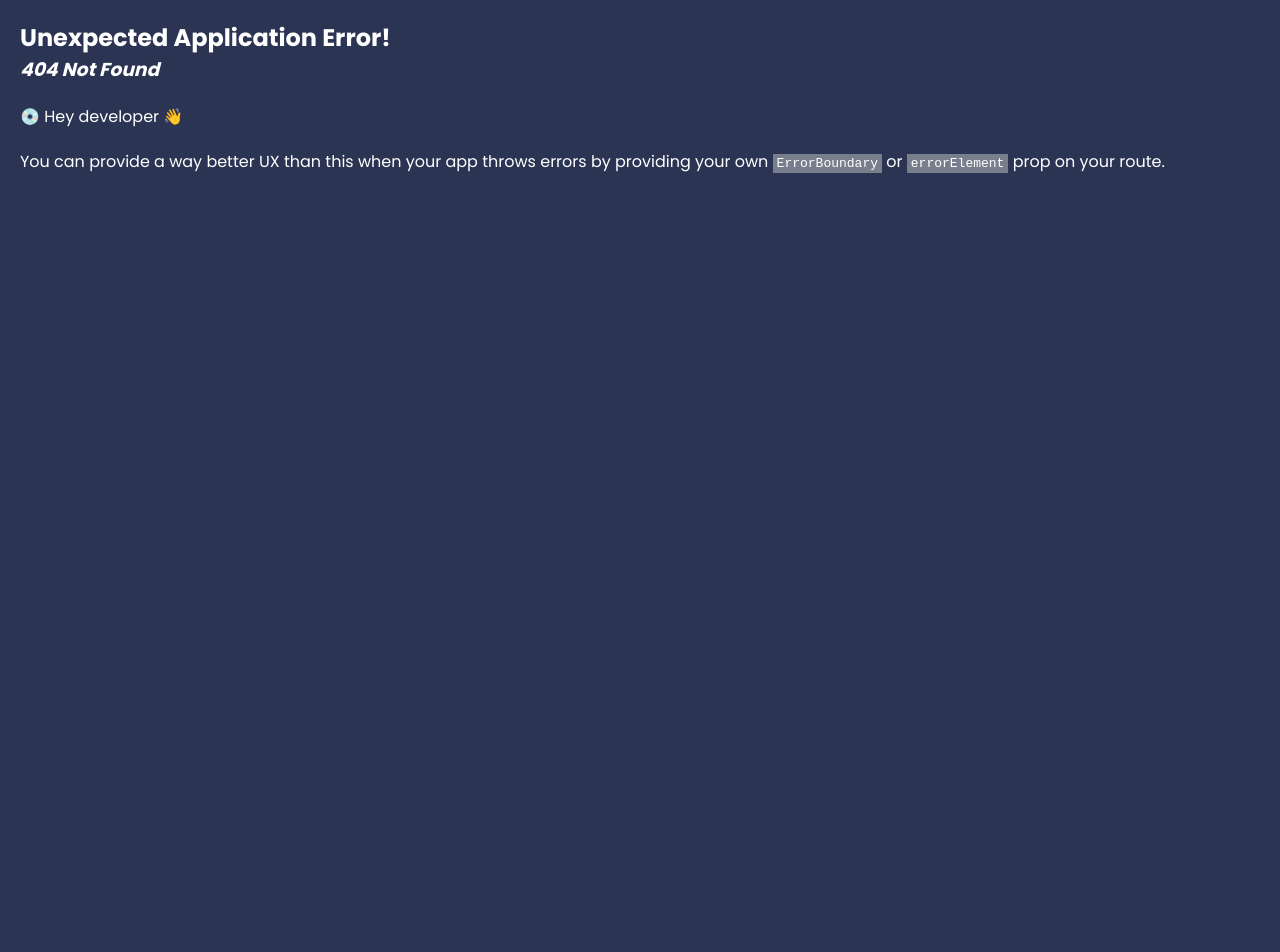
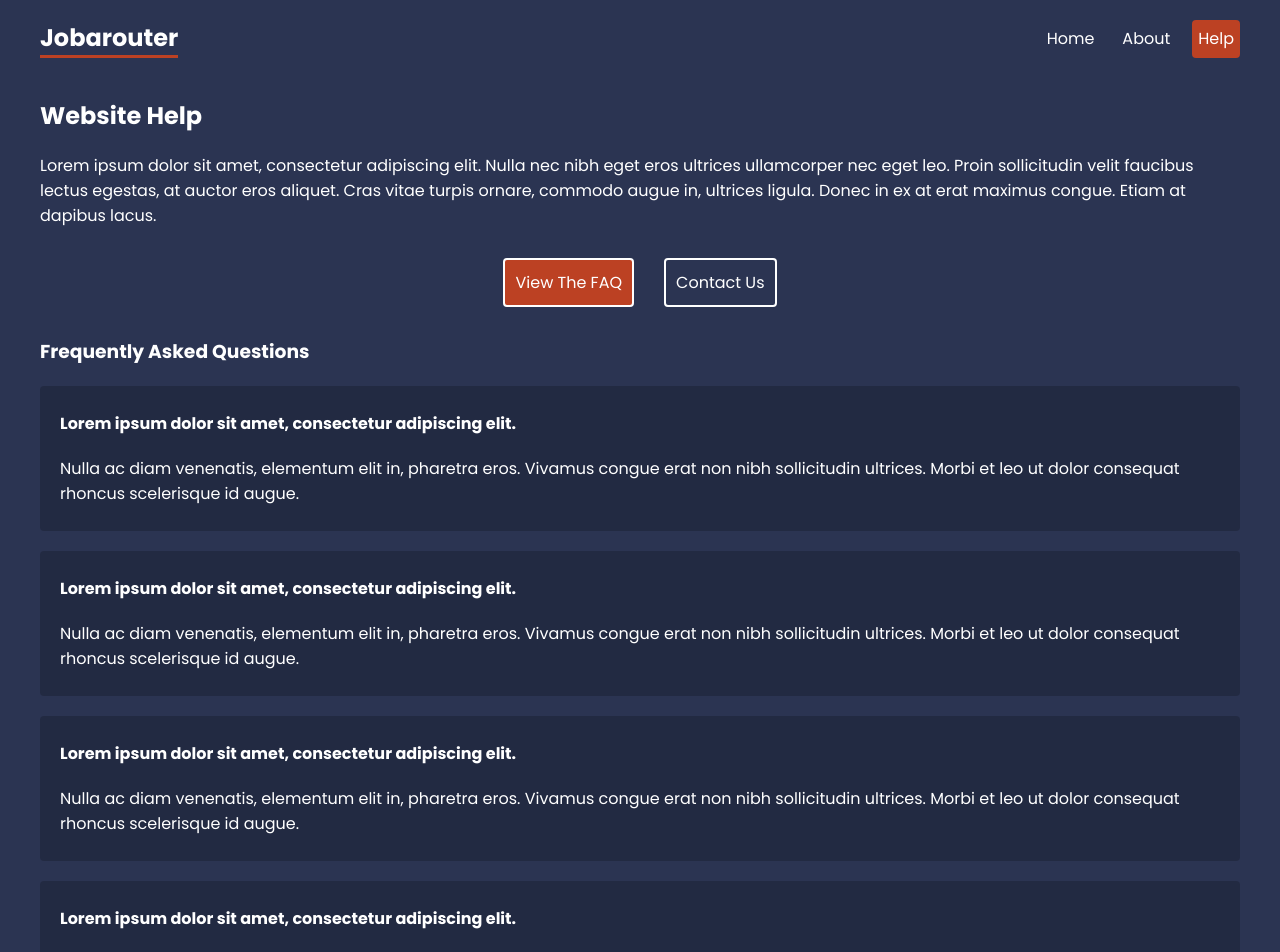
Before and after one commit to Aref-Akminasi/netninja-react-router, a React (Create React App) app: page /help/faq in a window 1280 px wide. Before the commit this address had no page. Shown: the top 952 px of the page. Before the commit the page ends 800 px from the top, so only its background shows below. Built offline with nearby package versions, Linux system fonts and the light colour scheme.

Commit message:
added help route layout

```diff
--- a/src/App.js
+++ b/src/App.js
@@ -5,18 +5,25 @@ import {
   RouterProvider,
 } from 'react-router-dom';
 
-// layouts
-import RootLayout from './layouts/RootLayout';
-
 // pages
 import Home from './pages/Home';
 import About from './pages/About';
+import Faq from './pages/help/Faq';
+import Contact from './pages/help/Contact';
+
+// layouts
+import RootLayout from './layouts/RootLayout';
+import HelpLayout from './layouts/HelpLayout';
 
 const router = createBrowserRouter(
   createRoutesFromElements(
     <Route path="/" element={<RootLayout />}>
       <Route index element={<Home />} />
       <Route path="about" element={<About />} />
+      <Route path="help" element={<HelpLayout />}>
+        <Route path="faq" element={<Faq />} />
+        <Route path="contact" element={<Contact />} />
+      </Route>
     </Route>
   )
 );
--- a/src/index.css
+++ b/src/index.css
@@ -57,8 +57,54 @@ main {
 }
 
 /* help layout */
+.help-layout nav {
+  display: flex;
+  justify-content: center;
+  gap: 30px;
+  margin: 30px 0;
+}
+.help-layout nav a {
+  padding: 10px;
+  border: 2px solid white;
+  border-radius: 4px;
+  text-decoration: none;
+}
+.help-layout nav a:hover {
+  border-color: var(--primary);
+}
+.help-layout nav a.active {
+  background: var(--primary);
+}
 
 /* faq */
+.faq .question {
+  background: rgba(0, 0, 0, 0.2);
+  padding: 5px 20px;
+  border-radius: 4px;
+  margin: 20px 0;
+}
+
+/* contact form */
+form {
+  margin-top: 30px;
+}
+form input,
+form label span,
+form textarea {
+  display: block;
+}
+form input,
+form textarea {
+  margin-bottom: 30px;
+  padding: 8px;
+  border-radius: 4px;
+  border: 0;
+  width: 300px;
+  color: var(--secondary);
+}
+form label span {
+  margin-bottom: 10px;
+}
 
 /* careers list */
 
--- /dev/null
+++ b/src/layouts/HelpLayout.js
@@ -0,0 +1,25 @@
+import { NavLink, Outlet } from 'react-router-dom';
+
+const HelpLayout = () => {
+  return (
+    <div className="help-layout">
+      <h2>Website Help</h2>
+      <p>
+        Lorem ipsum dolor sit amet, consectetur adipiscing elit. Nulla nec nibh
+        eget eros ultrices ullamcorper nec eget leo. Proin sollicitudin velit
+        faucibus lectus egestas, at auctor eros aliquet. Cras vitae turpis
+        ornare, commodo augue in, ultrices ligula. Donec in ex at erat maximus
+        congue. Etiam at dapibus lacus.
+      </p>
+
+      <nav>
+        <NavLink to="faq">View The FAQ</NavLink>
+        <NavLink to="contact">Contact Us</NavLink>
+      </nav>
+
+      <Outlet />
+    </div>
+  );
+};
+
+export default HelpLayout;
--- a/src/layouts/RootLayout.js
+++ b/src/layouts/RootLayout.js
@@ -9,6 +9,7 @@ const RootLayout = () => {
             <h1>Jobarouter</h1>
             <NavLink to="/">Home</NavLink>
             <NavLink to="about">About</NavLink>
+            <NavLink to="help">Help</NavLink>
           </nav>
         </header>
       </div>
--- /dev/null
+++ b/src/pages/help/Contact.js
@@ -0,0 +1,20 @@
+const Contact = () => {
+  return (
+    <div className="contact">
+      <h3>Contact Us</h3>
+      <form>
+        <label>
+          <span>Your email:</span>
+          <input type="email" name="email" required />
+        </label>
+        <label>
+          <span>Your message:</span>
+          <textarea name="message" required></textarea>
+        </label>
+        <button>Submit</button>
+      </form>
+    </div>
+  );
+};
+
+export default Contact;
--- /dev/null
+++ b/src/pages/help/Faq.js
@@ -0,0 +1,126 @@
+const Faq = () => {
+  return (
+    <div className="faq">
+      <h3>Frequently Asked Questions</h3>
+
+      <div className="question">
+        <p>
+          <strong>
+            Lorem ipsum dolor sit amet, consectetur adipiscing elit.
+          </strong>
+        </p>
+        <p>
+          Nulla ac diam venenatis, elementum elit in, pharetra eros. Vivamus
+          congue erat non nibh sollicitudin ultrices. Morbi et leo ut dolor
+          consequat rhoncus scelerisque id augue.
+        </p>
+      </div>
+
+      <div className="question">
+        <p>
+          <strong>
+            Lorem ipsum dolor sit amet, consectetur adipiscing elit.
+          </strong>
+        </p>
+        <p>
+          Nulla ac diam venenatis, elementum elit in, pharetra eros. Vivamus
+          congue erat non nibh sollicitudin ultrices. Morbi et leo ut dolor
+          consequat rhoncus scelerisque id augue.
+        </p>
+      </div>
+
+      <div className="question">
+        <p>
+          <strong>
+            Lorem ipsum dolor sit amet, consectetur adipiscing elit.
+          </strong>
+        </p>
+        <p>
+          Nulla ac diam venenatis, elementum elit in, pharetra eros. Vivamus
+          congue erat non nibh sollicitudin ultrices. Morbi et leo ut dolor
+          consequat rhoncus scelerisque id augue.
+        </p>
+      </div>
+
+      <div className="question">
+        <p>
+          <strong>
+            Lorem ipsum dolor sit amet, consectetur adipiscing elit.
+          </strong>
+        </p>
+        <p>
+          Nulla ac diam venenatis, elementum elit in, pharetra eros. Vivamus
+          congue erat non nibh sollicitudin ultrices. Morbi et leo ut dolor
+          consequat rhoncus scelerisque id augue.
+        </p>
+      </div>
+
+      <div className="question">
+        <p>
+          <strong>
+            Lorem ipsum dolor sit amet, consectetur adipiscing elit.
+          </strong>
+        </p>
+        <p>
+          Nulla ac diam venenatis, elementum elit in, pharetra eros. Vivamus
+          congue erat non nibh sollicitudin ultrices. Morbi et leo ut dolor
+          consequat rhoncus scelerisque id augue.
+        </p>
+      </div>
+
+      <div className="question">
+        <p>
+          <strong>
+            Lorem ipsum dolor sit amet, consectetur adipiscing elit.
+          </strong>
+        </p>
+        <p>
+          Nulla ac diam venenatis, elementum elit in, pharetra eros. Vivamus
+          congue erat non nibh sollicitudin ultrices. Morbi et leo ut dolor
+          consequat rhoncus scelerisque id augue.
+        </p>
+      </div>
+
+      <div className="question">
+        <p>
+          <strong>
+            Lorem ipsum dolor sit amet, consectetur adipiscing elit.
+          </strong>
+        </p>
+        <p>
+          Nulla ac diam venenatis, elementum elit in, pharetra eros. Vivamus
+          congue erat non nibh sollicitudin ultrices. Morbi et leo ut dolor
+          consequat rhoncus scelerisque id augue.
+        </p>
+      </div>
+
+      <div className="question">
+        <p>
+          <strong>
+            Lorem ipsum dolor sit amet, consectetur adipiscing elit.
+          </strong>
+        </p>
+        <p>
+          Nulla ac diam venenatis, elementum elit in, pharetra eros. Vivamus
+          congue erat non nibh sollicitudin ultrices. Morbi et leo ut dolor
+          consequat rhoncus scelerisque id augue.
+        </p>
+      </div>
+
+      <div className="question">
+        <p>
+          <strong>
+            Lorem ipsum dolor sit amet, consectetur adipiscing elit.
+          </strong>
+        </p>
+        <p>
+          Nulla ac diam venenatis, elementum elit in, pharetra eros. Vivamus
+          congue erat non nibh sollicitudin ultrices. Morbi et leo ut dolor
+          consequat rhoncus scelerisque id augue.
+        </p>
+      </div>
+    </div>
+  );
+};
+
+export default Faq;
```
